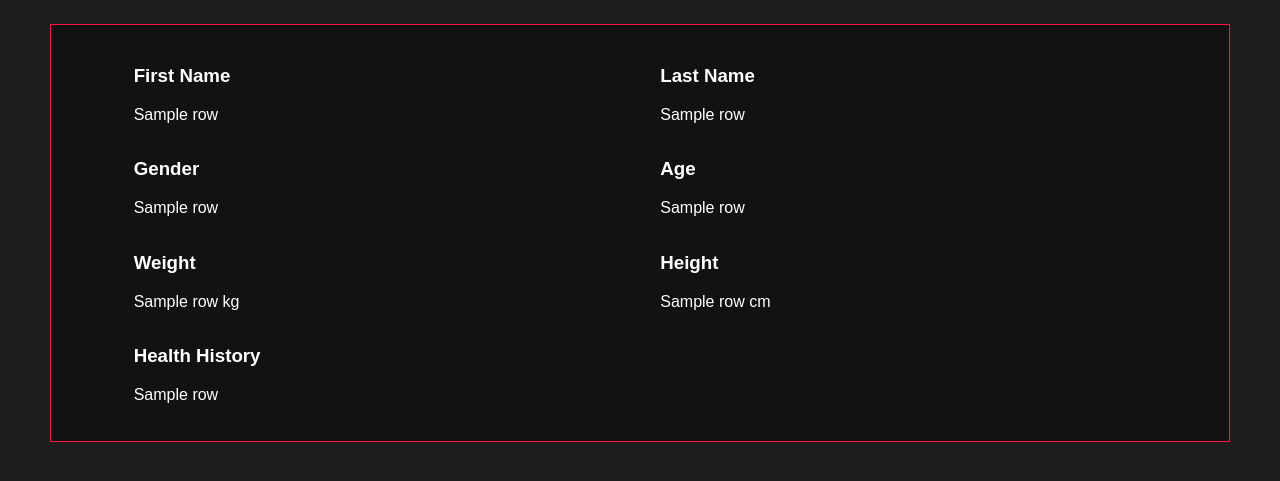
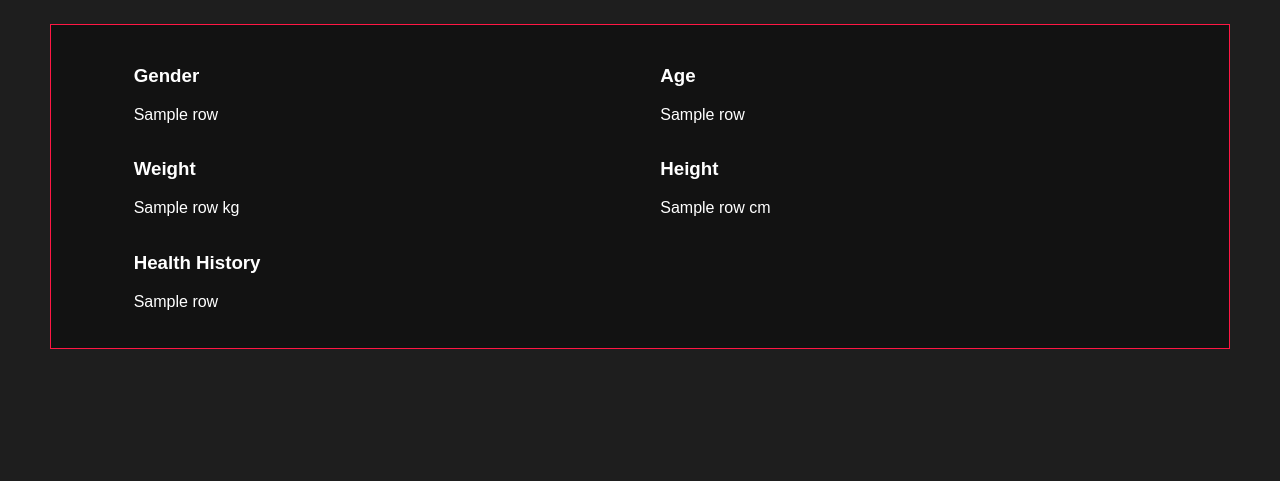
Before and after one commit to gwstallsmith/Prividata-Secure-Health, a Flask app: template templates/patient_info.html in a window 1280 px wide. Shown: the part 66-547 px from the top of the page. Run offline with Flask 3, Linux system fonts and the light colour scheme; the template is opened without the code that fills it: most values are stand-ins (such as "Sample title", 1, 10 or a date in 2020).

Commit message:
Added first name / last name visibility requirement.

```diff
--- a/app.py
+++ b/app.py
@@ -124,7 +124,7 @@ def display_info():
             cursor.execute("SELECT * FROM Credentials WHERE ID = ?", (user_id,))
             user = cursor.fetchone()
 
-            if user and user[3] == 2:
+            if user and (user[3] == 2 or user[3] == 1):
                 # User is an admin, display all users
                 forms = cursor.execute("SELECT * FROM PatientInformation").fetchall()
                 admin_data = cursor.execute("SELECT * FROM PatientInformation WHERE ID = ?", (user[0],)).fetchone()
@@ -134,7 +134,8 @@ def display_info():
                 except KeyError:
                     return render_template('login.html', error = "Shared secret expired.")
 
-                return render_template('patient_info.html', users = forms, id = user[0], admin = admin_data)
+
+                return render_template('patient_info.html', users = forms, id = user[0], admin = admin_data, isAdmin = user[3])
             else:
                 # User is not an admin, display single user
                 user_data = cursor.execute("SELECT * FROM PatientInformation WHERE ID = ?", (user_id,)).fetchone()
--- a/templates/patient_info.html
+++ b/templates/patient_info.html
@@ -61,6 +61,7 @@
                 {% if row[0] != id %}
                     <div class="user-box">
                         <div class="info-row">
+                        {% if isAdmin == 2 %}
                             <div>
                                 <h3>First Name</h3>
                                 <p>{{ row[1] }}</p>
@@ -69,6 +70,7 @@
                                 <h3>Last Name</h3>
                                 <p>{{ row[2] }}</p>
                             </div>
+                        {% endif %}
                             <div>
                                 <h3>Gender</h3>
                                 <p>{{ row[3] }}</p>
@@ -98,31 +100,31 @@
                             <div class="info-row">
                                 <div>
                                     <h3>First Name</h3>
-                                    <input type="text" name="first_name" class="form-control" value="{{ admin[9] }}">
+                                    <input type="text" name="first_name" class="form-control" value="{{ admin[10] }}">
                                 </div>
                                 <div>
                                     <h3>Last Name</h3>
-                                    <input type="text" name="last_name" class="form-control" value="{{ admin[10] }}">
+                                    <input type="text" name="last_name" class="form-control" value="{{ admin[11] }}">
                                 </div>
                                 <div>
                                     <h3>Gender</h3>
-                                    <input type="text" name="gender" class="form-control" value="{{ admin[11] }}">
+                                    <input type="text" name="gender" class="form-control" value="{{ admin[12] }}">
                                 </div>
                                 <div>
                                     <h3>Age</h3>
-                                    <input type="number" name="age" class="form-control" value="{{ admin[12] }}">
+                                    <input type="number" name="age" class="form-control" value="{{ admin[13] }}">
                                 </div>
                                 <div>
                                     <h3>Weight</h3>
-                                    <input type="number" name="weight" class="form-control" value="{{ admin[13] }}"> kg
+                                    <input type="number" name="weight" class="form-control" value="{{ admin[14] }}"> kg
                                 </div>
                                 <div>
                                     <h3>Height</h3>
-                                    <input type="number" name="height" class="form-control" value="{{ admin[14] }}"> cm
+                                    <input type="number" name="height" class="form-control" value="{{ admin[15] }}"> cm
                                 </div>
                                 <div>
                                     <h3>Health History</h3>
-                                    <textarea name="health_history" class="form-control">{{ admin[15] }}</textarea>
+                                    <textarea name="health_history" class="form-control">{{ admin[16] }}</textarea>
                                 </div>
                                 <!-- Include other fields for all users -->
                             </div>
```
